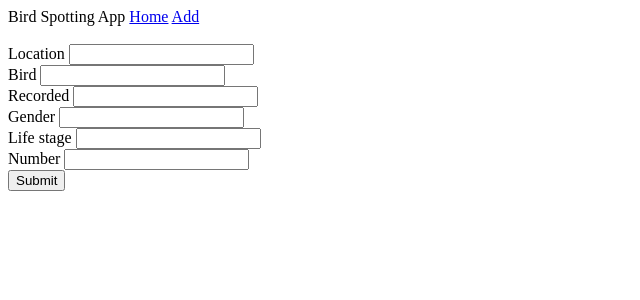
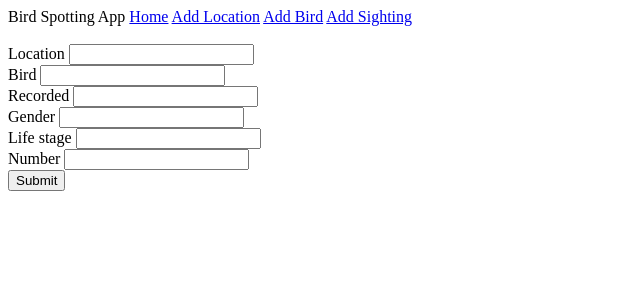
Before and after one commit to Faro145/bird_spotting, a Python web app: template app/templates/form.html in a window 1280 px wide. Shown: the top 300 px of the page, without its empty margins (0-640 px from the left). Run offline with Jinja, Linux system fonts and the light colour scheme; the template is opened without the code that fills it, so the values that code supplies are empty, except form fields; tables that the repository leaves empty hold one stand-in row (values such as "Sample post"); form fields are guessed from the names that the template uses.

Commit message:
Update layout.html

```diff
--- a/app/templates/layout.html
+++ b/app/templates/layout.html
@@ -3,7 +3,9 @@
        <body>
 
               <a href='{{url_for('index')}}'>Home</a>
-              <a href='{{url_for('addsighting')}}'>Add</a>
+              <a href='{{url_for('addlocation')}}'>Add Location</a>
+              <a href='{{url_for('addbird')}}'>Add Bird</a>
+              <a href='{{url_for('addsighting')}}'>Add Sighting</a>
 
               <br><br>
 
```
